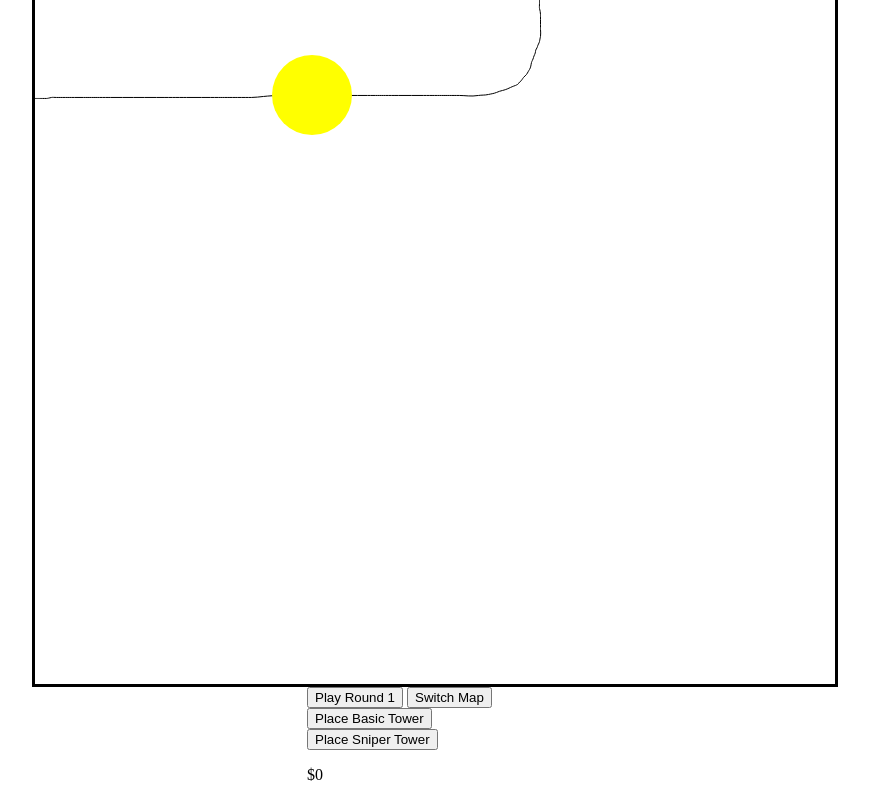
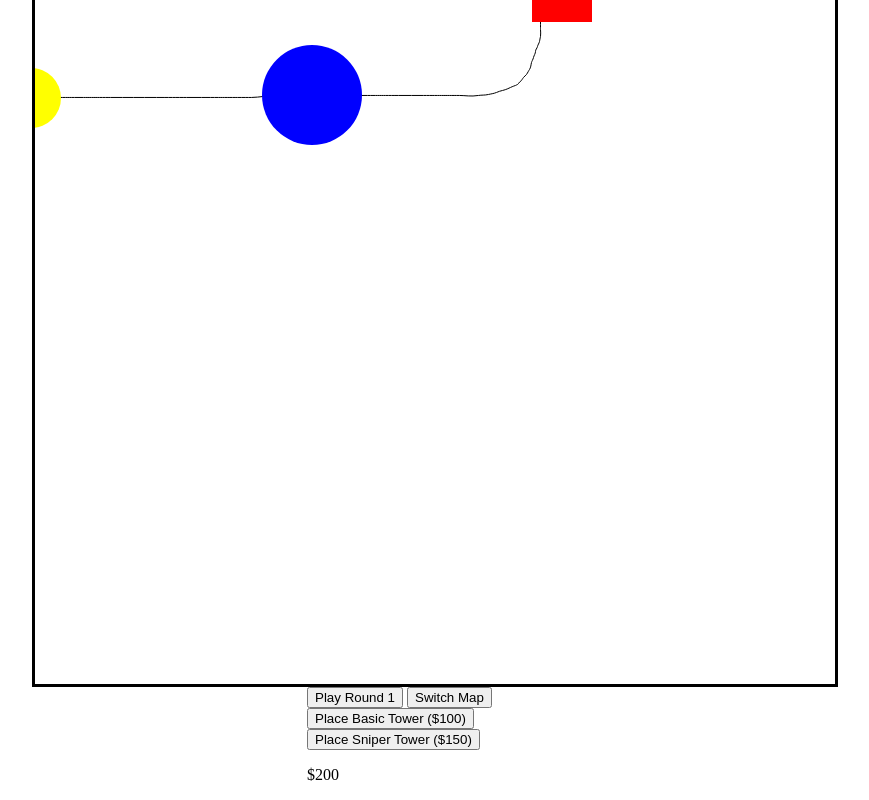
Before and after one commit to NickCiardiello/TowerDefense, a website built with webpack: page src/index.html in a window 1280 px wide. Both pictures are taken after a click on the button "Play Round 1". Shown: the part 119-919 px from the top of the page, without its empty margins (205-1074 px from the left). Built offline with nearby package versions, Linux system fonts and the light colour scheme.

Commit message:
Add square enemy

```diff
--- a/src/index.html
+++ b/src/index.html
@@ -26,8 +26,8 @@
 <div class="center">
     <button id="playBtn" type="button" class="btn btn-primary">Play Round 1</button>
     <button id="pathBtn" type="button" class="btn btn-primary">Switch Map</button>
-    <button id="placeBasicTowerBtn" class="btn btn-primary">Place Basic Tower</button>
-    <button id="placeSniperTowerBtn" class="btn btn-primary">Place Sniper Tower</button>
+    <button id="placeBasicTowerBtn" class="btn btn-primary">Place Basic Tower ($100)</button>
+    <button id="placeSniperTowerBtn" class="btn btn-primary">Place Sniper Tower ($150)</button>
     <p id="cashLbl">$0</p>
 </div>
 </body>
--- /dev/null
+++ b/src/js/Rounds.js
@@ -0,0 +1,23 @@
+import Circle from "./enemies/Circle";
+import Square from "./enemies/Squares";
+
+function createEnemiesForRound(context, round) {
+    let enemies = [];
+
+    switch (round) {
+        case 1:
+            enemies[0] = new Square(context, 'red');
+            enemies[1] = new Square(context, 'gray');
+            enemies[2] = new Circle(context, 'blue');
+            enemies[3] = new Circle(context, 'yellow');
+            break;
+        case 2:
+            enemies[0] = new Circle(context, 'blue');
+            enemies[1] = new Circle(context, 'yellow');
+            break;
+        default:
+            break;
+    }
+    return enemies;
+}
+export default createEnemiesForRound
--- a/src/js/canvas.js
+++ b/src/js/canvas.js
@@ -1,7 +1,6 @@
+import Tower from './towers/Tower';
 import { getDistance } from './utils';
-import Tower from './towers/Tower';
-import BasicTower from './towers/BasicTower';
-import SniperTower from "./towers/SniperTower";
+import createEnemiesForRound from "./Rounds";
 
 const canvas = document.querySelector('canvas');
 const context = canvas.getContext('2d');
@@ -26,6 +25,8 @@ let pathElement = document.createElementNS('http://www.w3.org/2000/svg',"path");
 pathElement.setAttributeNS(null, 'd', backwardsCPath);
 drawPath();
 
+let cash = 200;
+
 function switchPath() {
     if (curPath === sPath) {
         curPath = backwardsCPath;
@@ -40,22 +41,22 @@ function switchPath() {
     drawPath();
 }
 
-function Circle(radius, speed, color, step) {
-    this.radius = radius;
-    this.speed = speed;
-    this.color = color;
-    this.step = 0;
-    let x;
-    let y;
-}
-
 document.getElementById ("playBtn").addEventListener ("click", run, false);
 document.getElementById ("pathBtn").addEventListener ("click", switchPath, false);
-document.getElementById ("placeBasicTowerBtn").addEventListener ("click", function() { placeTower('BasicTower') }, false);
-document.getElementById ("placeSniperTowerBtn").addEventListener ("click", function() { placeTower('SniperTower') }, false);
+document.getElementById ("placeBasicTowerBtn").addEventListener ("click",
+    function() { placeTower('BasicTower') }, false);
+document.getElementById ("placeSniperTowerBtn").addEventListener ("click",
+    function() { placeTower('SniperTower') }, false);
+document.getElementById('cashLbl').innerText = "$" + cash;
+checkIfAble();
 
 function clear() {
     context.clearRect(0, 0, canvas.width, canvas.height);
+}
+
+function checkIfAble() {
+    document.getElementById('placeBasicTowerBtn').disabled = cash < 100;
+    document.getElementById('placeSniperTowerBtn').disabled = cash < 150;
 }
 
 function drawPath() {
@@ -110,30 +111,21 @@ function place() {
         towers[towers.length - 1].update(mouse.x, mouse.y);
         drawTowersFull();
     } else {
+        cash -= towers[towers.length - 1].price;
+        document.getElementById('cashLbl').innerHTML = "$" + cash;
+        checkIfAble();
         drawTowers();
     }
     drawPath();
 }
 
 let round = 1;
-let circles = [];
-function createCirclesForRound(r) {
-    circles = [];
-    if (r === 1) {
-        circles[0] = new Circle(50, 1, 'green');
-        circles[1] = new Circle(40, 2, 'red');
-        circles[2] = new Circle(40, 5, 'yellow');
-    } else if (r === 2) {
-        circles[0] = new Circle(50, 5, 'black');
-        circles[1] = new Circle(40, 2, 'gray');
-        circles[2] = new Circle(50, 5, 'black');
-    }
-}
+let enemies = [];
 
 let running = false;
 function run() {
     running = true;
-    createCirclesForRound(round);
+    enemies = createEnemiesForRound(context, round);
     startRound();
 }
 
@@ -142,32 +134,27 @@ function startRound() {
     drawTowers();
     drawPath();
 
-    for (let i = 0; i < circles.length; i++) {
-        let x = parseInt(pathElement.getPointAtLength(circles[i].step).x);
-        let y = parseInt(pathElement.getPointAtLength(circles[i].step).y);
-        circles[i].x = x;
-        circles[i].y = y;
-        move(x, y, circles[i].radius, circles[i].color);
-        circles[i].step += circles[i].speed;
+    for (let i = 0; i < enemies.length; i++) {
+        let x = parseInt(pathElement.getPointAtLength(enemies[i].step).x);
+        let y = parseInt(pathElement.getPointAtLength(enemies[i].step).y);
+        enemies[i].update(x, y);
+        enemies[i].move();
     }
 
-    for (let i = circles.length - 1; i >= 0; i--) {
+    for (let i = enemies.length - 1; i >= 0; i--) {
         for (let j = 0; j < towers.length; j++) {
-            if (circles[i].radius > 0 && getDistance(circles[i].x, circles[i].y, towers[j].x, towers[j].y) < towers[j].rangeRadius) {
-                context.beginPath();
-                context.moveTo(towers[j].x, towers[j].y);
-                context.lineTo(circles[i].x, circles[i].y);
-                context.stroke();
-                circles[i].radius -= 0.5;
-                if (circles[i].radius === 0) {
-                    circles.splice(i, 1);
+            if (enemies[i].alive > 0 && getDistance(enemies[i].x, enemies[i].y, towers[j].x, towers[j].y) < towers[j].rangeRadius) {
+                drawAttack(towers[j].x, towers[j].y, enemies[i].x, enemies[i].y);
+                enemies[i].hit(towers[j].damage);
+                if (!enemies[i].alive) {
+                    enemies.splice(i, 1);
                 }
                 break;
             }
         }
     }
 
-    if (circles.length === 0) {
+    if (enemies.length === 0) {
         running = false;
     }
     if (!running) {
@@ -178,10 +165,9 @@ function startRound() {
     }
 }
 
-function move(x, y, radius, color) {
+function drawAttack(towerX, towerY, enemyX, enemyY) {
     context.beginPath();
-    context.arc(x, y, radius, 0, Math.PI * 2, true);
-    context.fillStyle = color
-    context.fill();
-    context.closePath();
+    context.moveTo(towerX, towerY);
+    context.lineTo(enemyX, enemyY);
+    context.stroke();
 }
--- /dev/null
+++ b/src/js/enemies/Circle.js
@@ -0,0 +1,46 @@
+export default class Circle {
+    constructor(context, color) {
+        this.context = context;
+        this.step = 0;
+        this.x = 0;
+        this.y = 0;
+        this.alive = true;
+        switch (color) {
+            case "blue":
+                this.radius = 50;
+                this.speed = 5;
+                this.color = 'blue';
+                break;
+            case "yellow":
+                this.radius = 30;
+                this.speed = 10;
+                this.color = 'yellow';
+                break;
+            default:
+                this.radius = 0;
+                this.rangeRadius = 0;
+                this.color = '#000';
+        }
+    }
+
+    move() {
+        this.context.beginPath();
+        this.context.fillStyle = this.color;
+        this.context.arc(this.x, this.y, this.radius, 0, Math.PI * 2, true);
+        this.context.fill();
+        this.context.closePath();
+    }
+
+    update(x, y) {
+        this.x = x;
+        this.y = y;
+        this.step += this.speed;
+    }
+
+    hit(damage) {
+        this.radius -= damage;
+        if (this.radius <= 0) {
+            this.alive = false;
+        }
+    }
+}
--- /dev/null
+++ b/src/js/enemies/Squares.js
@@ -0,0 +1,50 @@
+export default class Square {
+    constructor(context, color) {
+        this.context = context;
+        this.step = 0;
+        this.x = 0;
+        this.y = 0;
+        this.alive = true;
+        switch (color) {
+            case "red":
+                this.speed = 3;
+                this.height = 60;
+                this.width = 60;
+                this.color = 'red';
+                break;
+            case "gray":
+                this.speed = 1;
+                this.height = 40;
+                this.width = 40;
+                this.color = 'gray';
+                break;
+            default:
+                this.speed = 0;
+                this.height = 0;
+                this.width = 0;
+                this.color = 'black';
+        }
+    }
+
+    move() {
+        this.context.beginPath();
+        this.context.fillStyle = this.color;
+        this.context.rect(this.x, this.y, this.width, this.height);
+        this.context.fill();
+        this.context.closePath();
+    }
+
+    update(x, y) {
+        this.x = x;
+        this.y = y;
+        this.step += this.speed;
+    }
+
+    hit(damage) {
+        this.height -= damage;
+        this.width -= damage;
+        if (this.height <= 0 || this.width <= 0) {
+            this.alive = false;
+        }
+    }
+}
--- a/src/js/towers/Tower.js
+++ b/src/js/towers/Tower.js
@@ -9,16 +9,21 @@ export default class Tower {
                 this.radius = 25;
                 this.rangeRadius = 125;
                 this.color = '#964b00';
+                this.damage = 0.5;
+                this.price = 100;
                 break;
             case "SniperTower":
                 this.radius = 10;
                 this.rangeRadius = 500;
                 this.color = '#00ff00';
+                this.damage = 0.25;
+                this.price = 150;
                 break;
             default:
                 this.radius = 0;
                 this.rangeRadius = 0;
                 this.color = '#000';
+                this.damage = 0;
         }
     }
 
--- a/src/js/utils.js
+++ b/src/js/utils.js
@@ -35,5 +35,4 @@ function drawTowerFull(tower) {
     drawTower(tower);
 }
 
-
 module.exports = { randomIntFromRange, randomColor, getDistance, drawTower, drawTowerRange, drawTowerFull }
```
Also changed, not shown: dist/index.html, dist/js/canvas.bundle.js, 1 other file.
